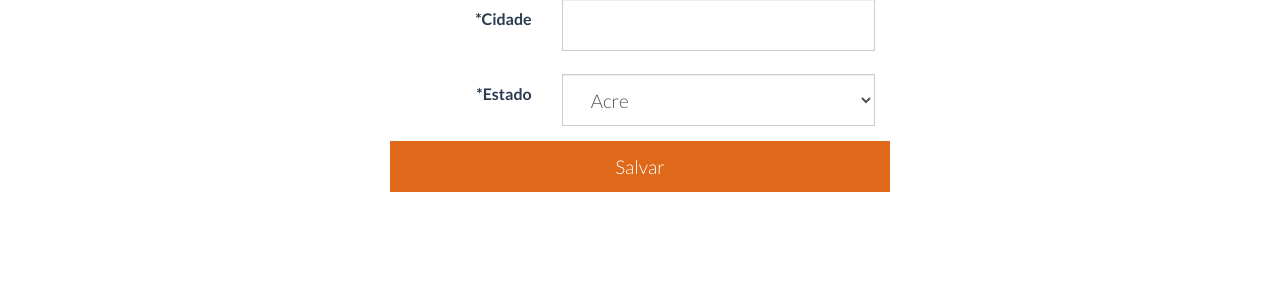
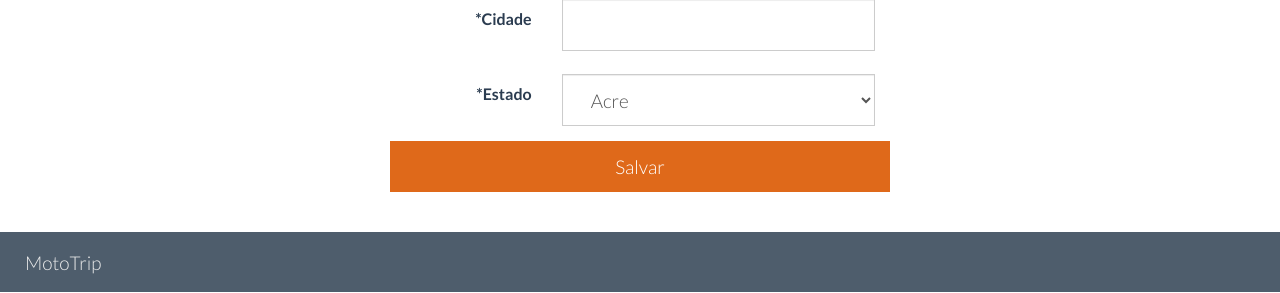
Before and after one commit to ikkebr/hackinpoa, a Django app: page /signup in a window 1280 px wide. Shown: the part 507-800 px from the top of the page. Run offline with Django 3.2, Linux system fonts and the light colour scheme; some libraries are stand-ins or nearby versions.

Commit message:
Diversos ajustes

```diff
--- a/base/templates/base/master.html
+++ b/base/templates/base/master.html
@@ -61,6 +61,11 @@
         {% block content %}
         {% endblock %}
       </div><!-- /.container -->
+      <footer id="footer">
+        <nav class="navbar navbar-default">
+          <a class="navbar-brand" href="/">MotoTrip</a>
+        </nav>
+      </footer>
 
       <script src="https://ajax.googleapis.com/ajax/libs/jquery/1.11.1/jquery.min.js"></script>
       <script src="{% static 'js/bootstrap.min.js' %}"></script>
--- a/base/templates/trip/trip_detail.html
+++ b/base/templates/trip/trip_detail.html
@@ -14,6 +14,8 @@
         <h4>Elaborado por <strong>{{ object.owner.userprofile.name }}</strong> para o Grupo <strong><a href="{% url 'group_details' object.group.id %}">{{ object.group.name }}</a></strong></h4>
         <p><strong>Origem:</strong> {{ object.start_point }}</p>
         <p><strong>Destino:</strong> {{ object.end_point }}</p>
+        <p><strong>Tempo estimando:</strong> {{ object.route_set.first.duration }}h</p>
+        <p><strong>Distância estimanda:</strong> {{ object.route_set.first.distance|floatformat:"0" }}km</p>
         <p><strong>Descrição:</strong></p>
         <p>{{ object.description }}</p>
     </div>
--- a/static/css/custom.css
+++ b/static/css/custom.css
@@ -33,3 +33,6 @@ body.system { background: #FFF; color: #2b3e50;}
 .system .form-horizontal .form-group .radio-inline label { font-size: 14px; }
 
 .system #init-route {padding: 25px;}
+
+.navbar.navbar-default { margin-bottom: 0; }
+.container-fluid { padding-bottom: 40px; }
```
